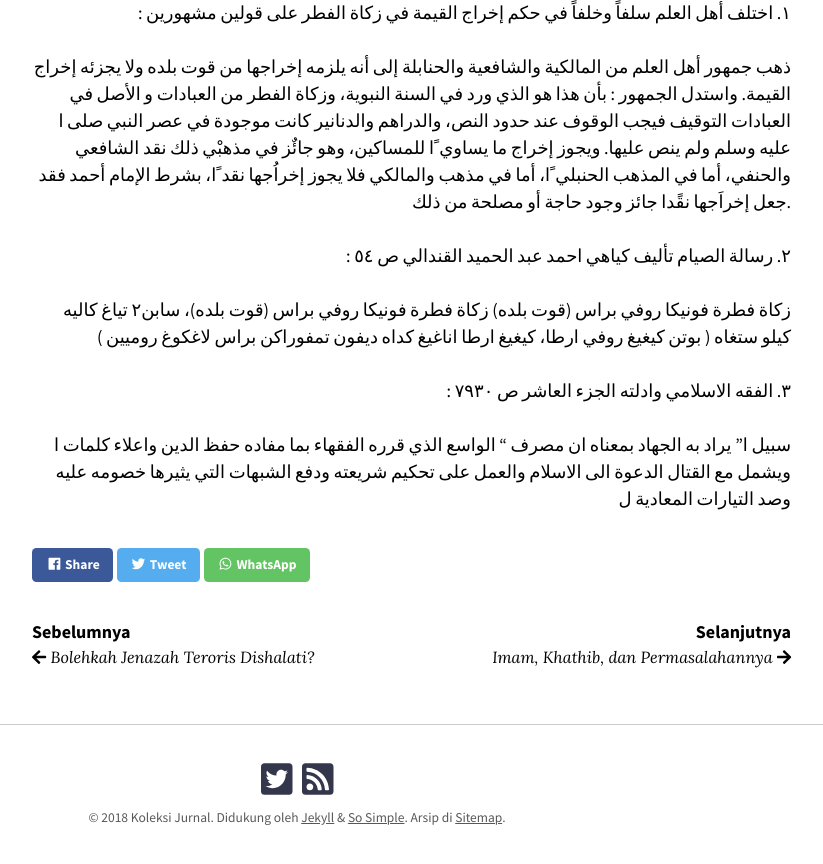
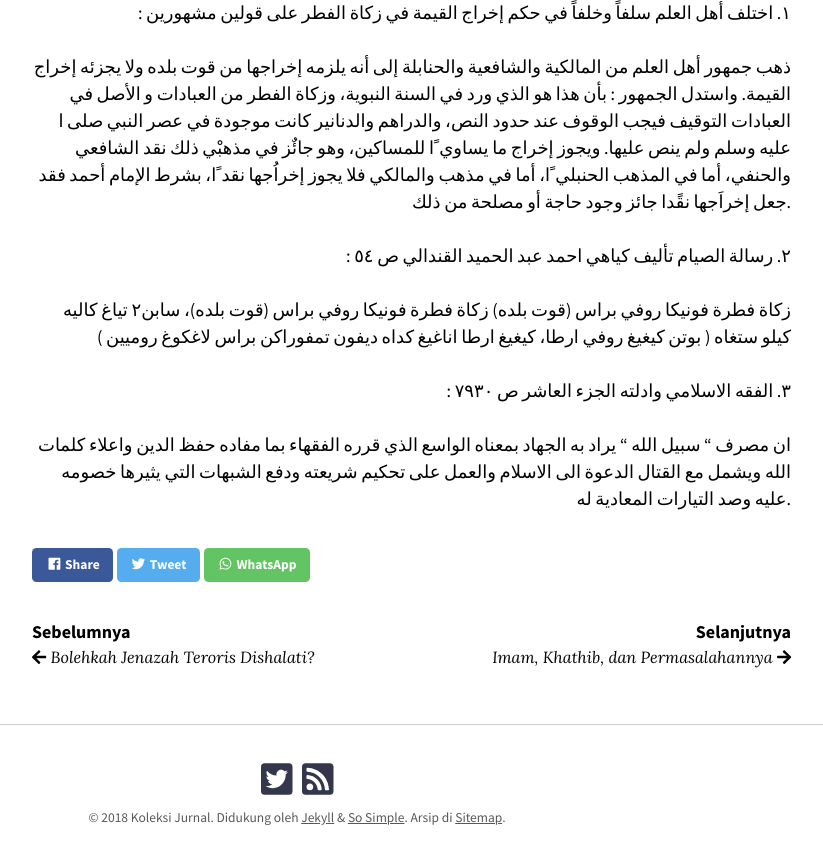
Before and after one commit to mdroyyan/mdroyyan.github.io, a Jekyll site: the page built from _posts/2018-06-03-nempur-zakat-fithrah.md, in a window 1280 px wide and 900 px high, scrolled down 2073 px. Shown: the top 864 px of the window, without its empty margins (343-1166 px from the left). Built offline with Jekyll 4.4.1, drawn with Linux system fonts in a browser that asks for light colours; nearby versions of some CDN libraries.

Commit message:
nempur zakat revisi 3

```diff
--- a/_posts/2018-06-03-nempur-zakat-fithrah.md
+++ b/_posts/2018-06-03-nempur-zakat-fithrah.md
@@ -61,5 +61,5 @@ Semoga saja apa yang dikatakan UAS itu bukan serangan terhadap tradisi NU yang d
 ٣. الفقه الاسلامي وادلته الجزء العاشر ص ٧٩٣٠
 {: .text-right}
 
-سبيل ا" يراد به الجهاد بمعناه ان مصرف " الواسع الذي قرره الفقهاء بما مفاده حفظ الدين واعلاء كلمات ا ويشمل مع القتال الدعوة الى الاسلام والعمل على تحكيم شريعته ودفع الشبهات التي يثيرها خصومه عليه وصد التيارات المعادية ل
+ان مصرف " سبيل الله " يراد به الجهاد بمعناه الواسع الذي قرره الفقهاء بما مفاده حفظ الدين واعلاء كلمات الله ويشمل مع القتال الدعوة الى الاسلام والعمل على تحكيم شريعته ودفع الشبهات التي يثيرها خصومه عليه وصد التيارات المعادية له.
 {: .text-right}
```
